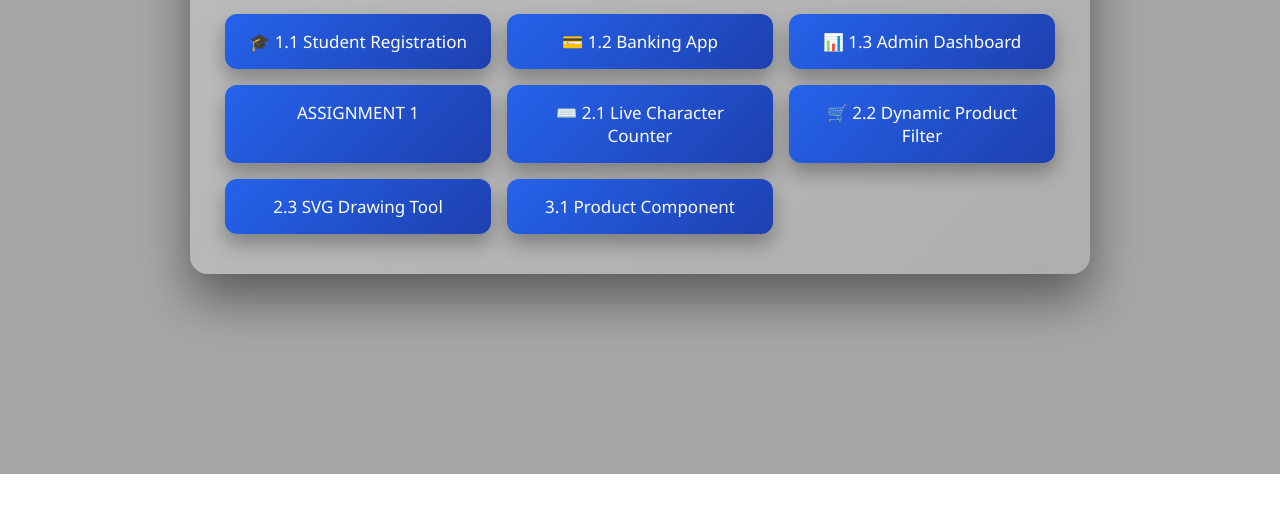
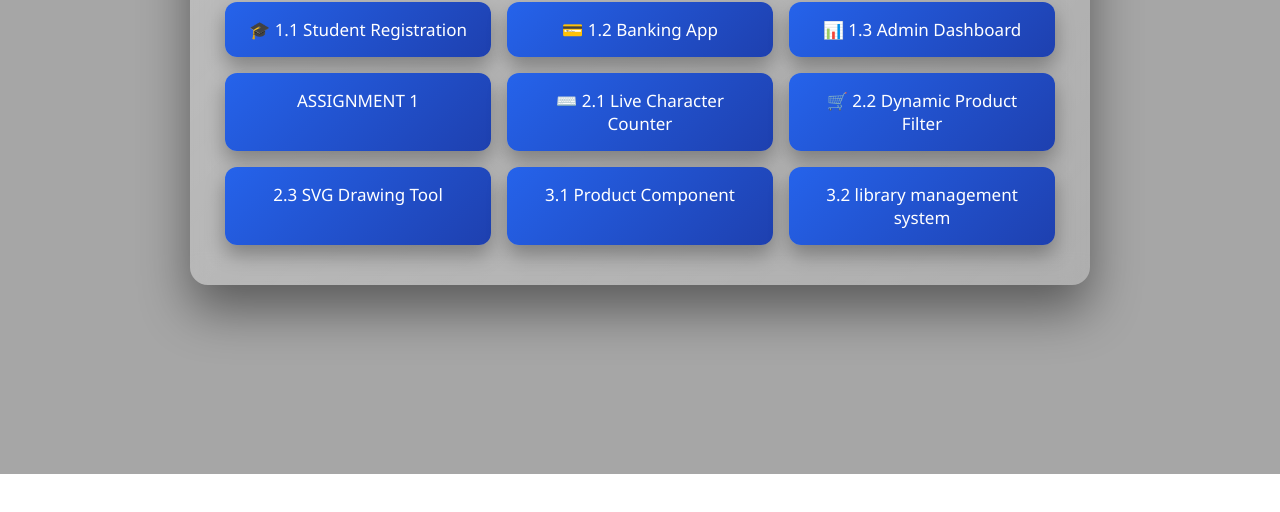
Before and after one commit to kritarthsingh07/Projects, a plain HTML site: page index.html in a window 1280 px wide. Shown: the part 326-838 px from the top of the page. Drawn offline with Linux system fonts and the light colour scheme.

Commit message:
Update index.html

```diff
--- a/index.html
+++ b/index.html
@@ -24,6 +24,7 @@
         <a href="2.2 Dynamic Product Filter/index.html" class="project-card">🛒 2.2 Dynamic Product Filter</a>
         <a href="2.3 SVG Drawing Tool/index.html" class="project-card"> 2.3 SVG Drawing Tool </a>
         <a href="3.1 Product Component/index.html" class="project-card"> 3.1 Product Component </a>
+        <a href="3.2 library management system/index.html" class="project-card"> 3.2 library management system </a>
     </div>
 </div>
 
```
